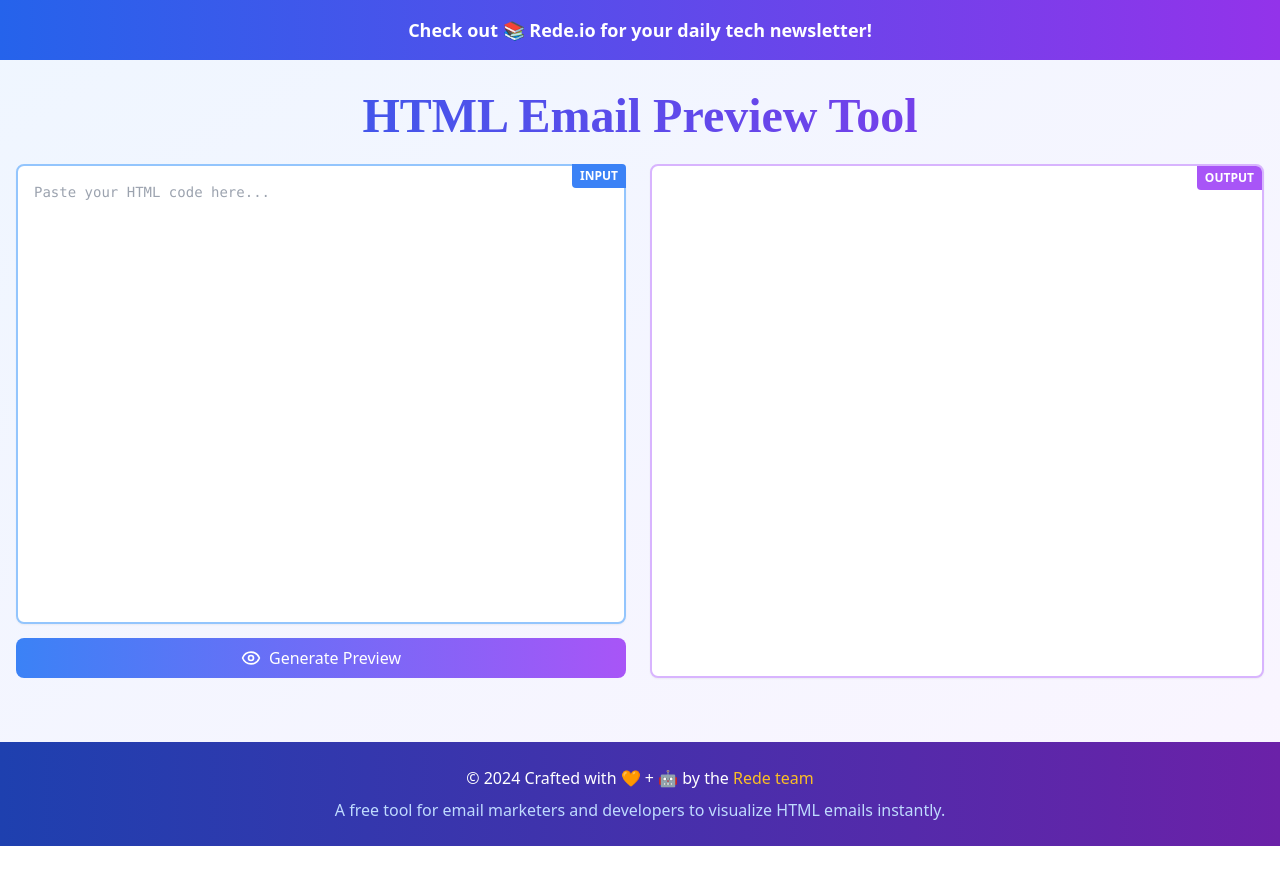
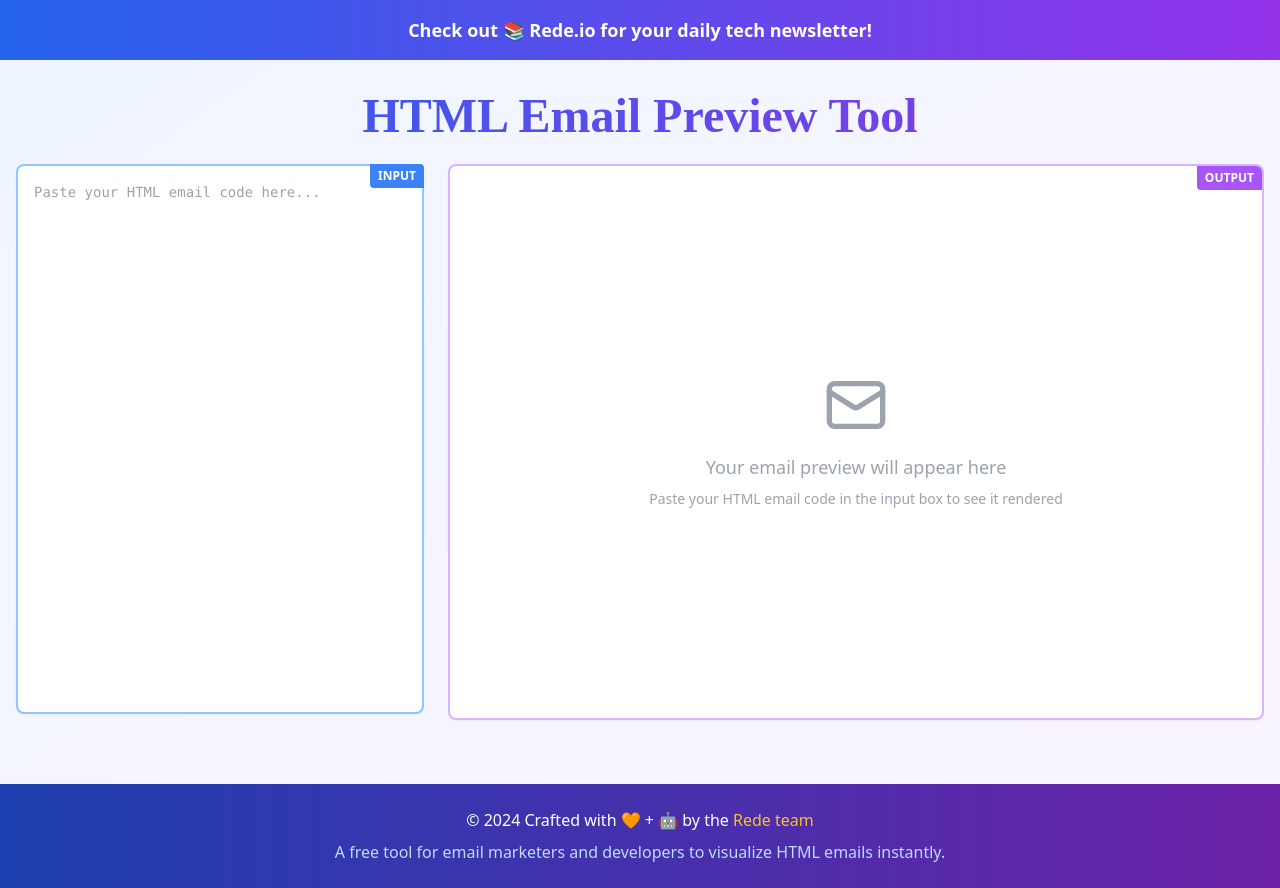
Before and after one commit to renedeanda/emailpreview.makr.io, a Next.js app: page / in a window 1280 px wide. Before the commit the page ends 846 px from the top, so only its background shows below. Built offline with nearby package versions, Linux system fonts and the light colour scheme; no server answers; a web font is replaced by a local one.

Commit message:
Update page.tsx

```diff
--- a/src/app/page.tsx
+++ b/src/app/page.tsx
@@ -2,7 +2,8 @@
 
 import { useState, useRef, useEffect } from 'react';
 import Link from 'next/link';
-import { AlertTriangle, Code, Eye } from 'lucide-react';
+import { AlertTriangle, Mail } from 'lucide-react';
+import DOMPurify from 'dompurify';
 
 export default function Home() {
   const [htmlInput, setHtmlInput] = useState('');
@@ -29,12 +30,10 @@ export default function Home() {
 
       setError(null);
     } catch (err) {
-      setError('Error rendering HTML. Please check your code and try again.');
-      console.error('Rendering error:', err);
+      setError(err instanceof Error ? err.message : 'An error occurred while rendering the HTML.');
     }
   };
 
-  // Initialize iframe content
   useEffect(() => {
     if (iframeRef.current) {
       const iframe = iframeRef.current;
@@ -63,27 +62,20 @@ export default function Home() {
         </h1>
 
         <div className="flex flex-col md:flex-row gap-6 flex-grow">
-          <div className="flex-1 flex flex-col">
-            <div className="relative flex-grow mb-2"> {/* Changed mb-4 to mb-2 */}
+          <div className="w-full md:w-1/3 flex flex-col">
+            <div className="relative flex-grow">
               <textarea
-                className="w-full h-[calc(100vh-340px)] p-4 border-2 border-blue-300 rounded-lg shadow-sm focus:ring-2 focus:ring-blue-500 focus:border-blue-500 resize-none bg-white font-mono text-sm"
+                className="w-full h-[calc(100vh-250px)] p-4 border-2 border-blue-300 rounded-lg shadow-sm focus:ring-2 focus:ring-blue-500 focus:border-blue-500 resize-none bg-white font-mono text-sm"
                 value={htmlInput}
                 onChange={handleInputChange}
-                placeholder="Paste your HTML code here..."
+                placeholder="Paste your HTML email code here..."
               />
               <div className="absolute top-0 right-0 bg-blue-500 text-white px-2 py-1 rounded-bl rounded-tr text-xs font-semibold">
                 INPUT
               </div>
             </div>
-            <button
-              onClick={updatePreview}
-              className="px-6 py-2 bg-gradient-to-r from-blue-500 to-purple-500 text-white rounded-lg hover:from-blue-600 hover:to-purple-600 transition duration-300 ease-in-out flex items-center justify-center"
-            >
-              <Eye className="mr-2 h-5 w-5" />
-              Generate Preview
-            </button>
           </div>
-          <div className="flex-1 border-2 border-purple-300 rounded-lg shadow-sm overflow-hidden bg-white relative">
+          <div className="w-full md:w-2/3 border-2 border-purple-300 rounded-lg shadow-sm overflow-hidden bg-white relative">
             <div className="absolute top-0 right-0 bg-purple-500 text-white px-2 py-1 rounded-bl rounded-tr text-xs font-semibold">
               OUTPUT
             </div>
@@ -92,13 +84,19 @@ export default function Home() {
                 <AlertTriangle className="h-5 w-5 mr-2 flex-shrink-0 mt-0.5" />
                 <span>{error}</span>
               </div>
-            ) : (
+            ) : htmlInput.trim() ? (
               <iframe
                 ref={iframeRef}
-                className="w-full h-[calc(100vh-300px)]"
+                className="w-full h-[calc(100vh-250px)]"
                 title="HTML Preview"
-                sandbox="allow-scripts allow-same-origin"
+                sandbox="allow-scripts allow-same-origin allow-popups"
               />
+            ) : (
+              <div className="h-[calc(100vh-250px)] flex flex-col items-center justify-center text-gray-400">
+                <Mail className="h-16 w-16 mb-4" />
+                <p className="text-lg text-center">Your email preview will appear here</p>
+                <p className="text-sm text-center mt-2">Paste your HTML email code in the input box to see it rendered</p>
+              </div>
             )}
           </div>
         </div>
```
